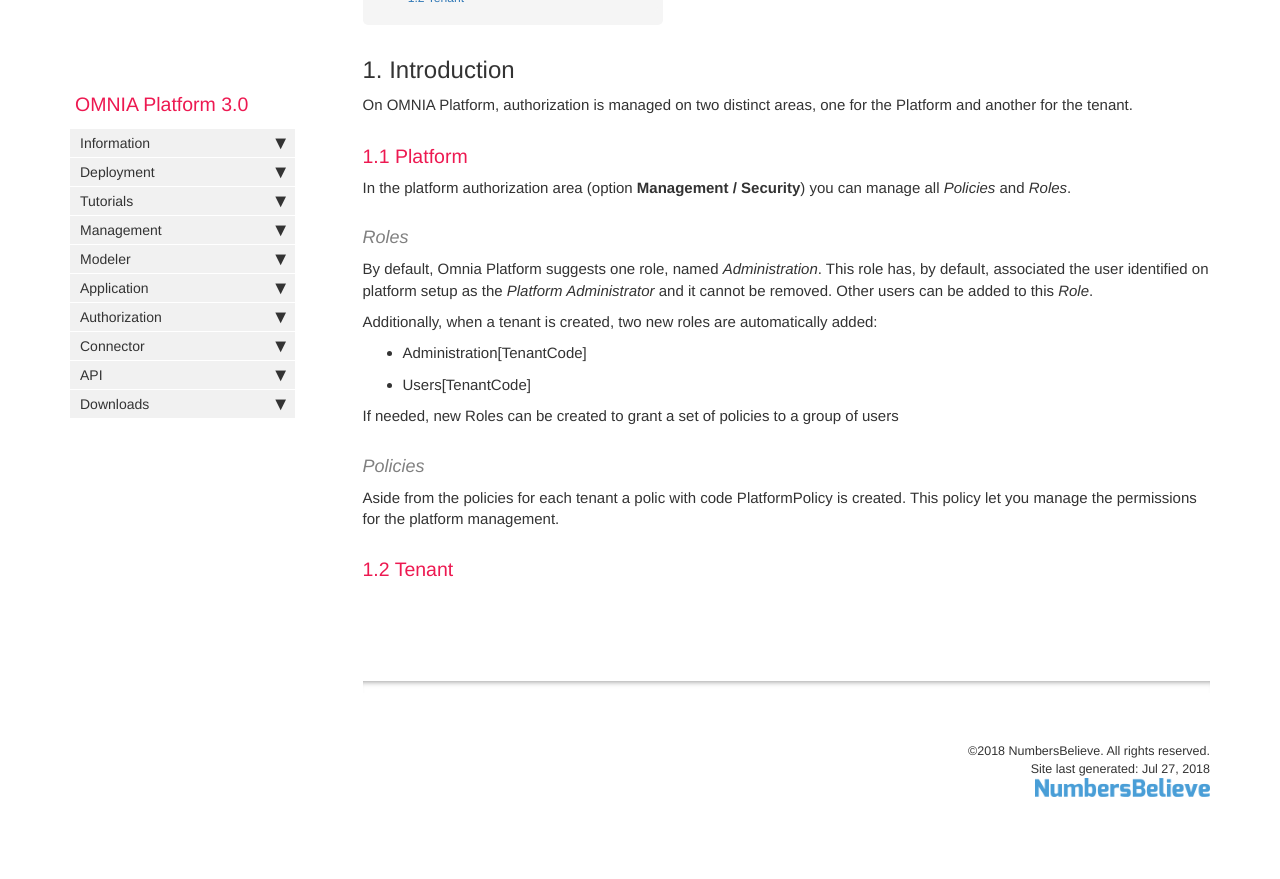
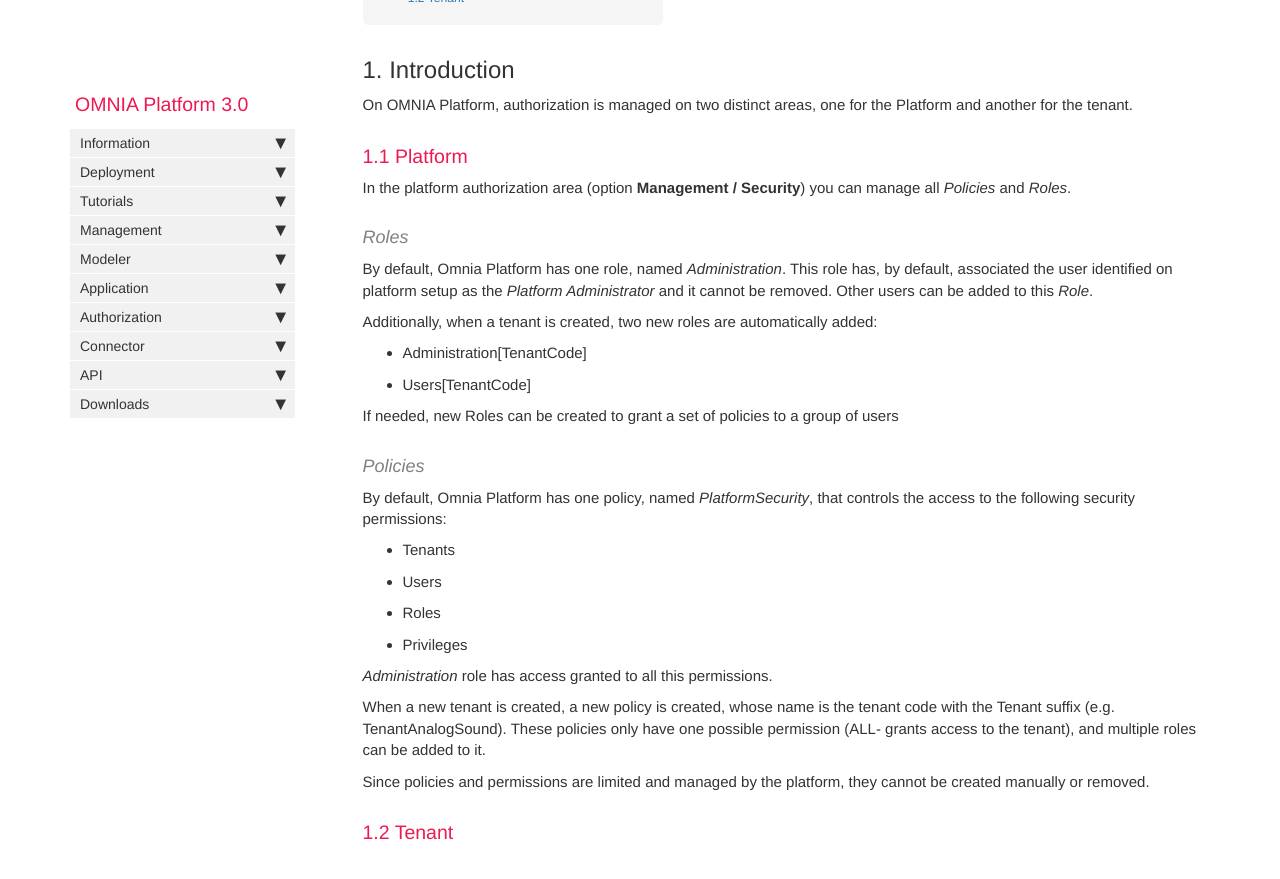
Before and after one commit to daniel8lopes/omnia3, a Jekyll site: the page built from docs/pages/omnia3/Authorization/omnia3_authorizationmanagement.md, in a window 1280 px wide and 900 px high, scrolled down 341 px. Shown: the top 879 px of the window. Built offline with Jekyll 4.4.1, drawn with Linux system fonts in a browser that asks for light colours; nearby versions of some CDN libraries; comment, search, counter and statistics services are not loaded; before the commit the page ends 1198 px from its top, so only the background shows below that.

Commit message:
Update omnia3_authorizationmanagement.md

```diff
--- a/docs/pages/omnia3/Authorization/omnia3_authorizationmanagement.md
+++ b/docs/pages/omnia3/Authorization/omnia3_authorizationmanagement.md
@@ -17,7 +17,7 @@ In the platform authorization area (option **Management / Security**) you can ma
 
 #### Roles
 
-By default, Omnia Platform suggests one role, named *Administration*. This role has, by default, associated the user identified on platform setup as the *Platform Administrator* and it cannot be removed. Other users can be added to this *Role*.
+By default, Omnia Platform has one role, named *Administration*. This role has, by default, associated the user identified on platform setup as the *Platform Administrator* and it cannot be removed. Other users can be added to this *Role*.
 
 Additionally, when a tenant is created, two new roles are automatically added:
 
@@ -28,6 +28,18 @@ If needed, new Roles can be created to grant a set of policies to a group of use
 
 #### Policies
 
-Aside from the policies for each tenant a polic with code PlatformPolicy is created. This policy let you manage the permissions for the platform management.
+By default, Omnia Platform has one policy, named *PlatformSecurity*, that controls the access to the following security permissions:
+
+- Tenants
+- Users
+- Roles
+- Privileges
+
+*Administration* role has access granted to all this permissions.
+
+When a new tenant is created, a new policy is created, whose name is the tenant code with the Tenant suffix (e.g. TenantAnalogSound). These policies only have one possible permission (ALL- grants access to the tenant), and multiple roles can be added to it.
+
+Since policies and permissions are limited and managed by the platform, they cannot be created manually or removed.
+
 
 ### 1.2 Tenant
```
